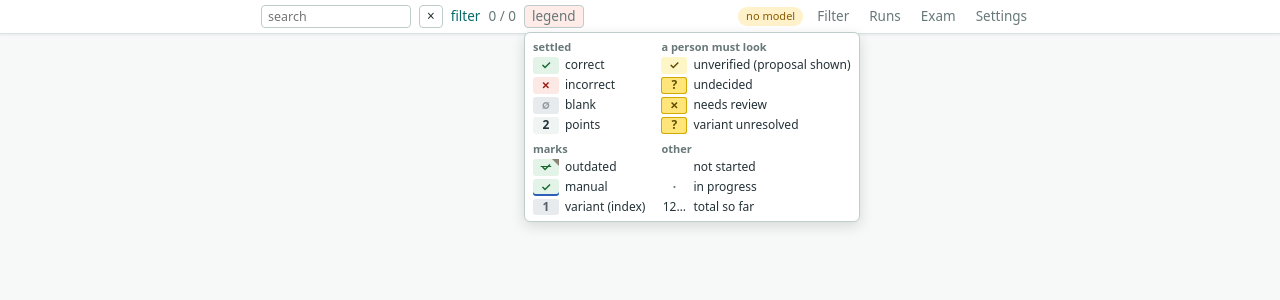
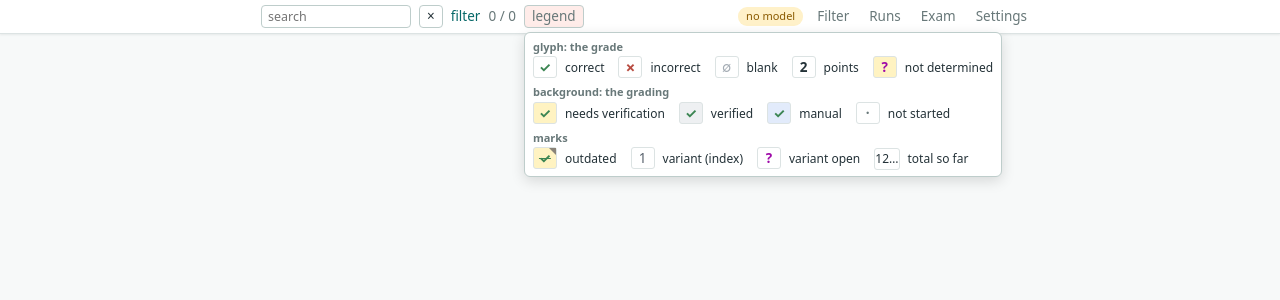
Before and after one commit to vizziv/examinator, a Python web app: template src/examinator/web/templates/grid.html in a window 1280 px wide, after a click on "legend". Shown: the top 300 px of the page. Run offline with Jinja, Linux system fonts and the light colour scheme; the template is opened without the code that fills it, so the values that code supplies are empty.

Commit message:
Grid cells on two axes: glyph is the grade, background is the grading status
The glyph shows the grade (check, cross, blank, a number, or a purple-magenta
'?' for not determined) and the background shows the status (yellow needs
verification, grey verified, blue decided by hand). All status glyphs come from
one text font and share the row's baseline; pills and legend follow the same
system. Range sliders are styled to sit quietly in both themes.

Co-Authored-By: Claude Fable 5.2 <noreply@anthropic.com>

```diff
--- a/src/examinator/web/static/app.css
+++ b/src/examinator/web/static/app.css
@@ -20,8 +20,11 @@
   /* workflow states (fixed) */
   --warn: #8a5a00; --warn-bg: #fff1c9; --review: #b42318; --review-bg: #fde3df;
   /* a person must look (fixed yellow): unverified soft, undecided / needs review stronger */
-  --unv: #614b00; --unv-bg: #fff6c7; --ask-bg: #ffe57a; --ask-line: #d1a900;
-  --stale: #8a8378; --stale-bg: #efeeea; --stale-line: #d6d2ca;
+  --ok-ink: #3b8552; --ok-soft: #e7f3ea; --no-ink: #b84c41; --no-soft: #fbeae7;   /* softened grade glyphs */
+  --blank-faded: #a3abb3; --ask: #9e09a8; --ask-soft: #f7e6fa;                      /* ? = not determined */
+  --unv-bg: #fff3c2; --unv-ink: #6b5300; --done-bg: #eef0f2; --man-bg: #e2ebfb; --man-ink: #2c5fb8;
+  --stale: #8a8378;
+  --glyph-font: system-ui, -apple-system, 'Segoe UI', 'Helvetica Neue', Arial, sans-serif;
   --manual: #2c5fb8; --manual-bg: #e5edfb; --hl: #fff4bf;
   /* plot series */
   --s1: #2a78d6; --s2: #eb6834; --s3: #1baf7a; --s4: #eda100; --s5: #e87ba4; --s6: #008300;
@@ -122,60 +140,64 @@ nav.top button { padding: 1px 7px; }
 .tag.good { color: var(--good); background: var(--good-bg); border-color: transparent; }
 .tag.bad { color: var(--bad); background: var(--bad-bg); border-color: transparent; }
 .tag.warn { color: var(--warn); background: var(--warn-bg); border-color: transparent; }
-.tag.ask { color: var(--unv); background: var(--ask-bg); border-color: var(--ask-line); font-weight: 600; }
+.tag.ask { color: var(--ask); background: var(--ask-soft); border-color: transparent; font-weight: 600; }
 .tag.accent { color: var(--link); background: var(--accent-soft); border-color: transparent; }
 .tag.accent2 { color: var(--accent2-text); background: var(--accent2-soft); border-color: transparent; }
 a.tag:hover { text-decoration: none; filter: brightness(.97); }
 
 /* grade pill (what the grade is) and state pill (where it is in the workflow), side by side */
-.pill { display: inline-flex; align-items: center; gap: 4px; padding: 0 9px; border-radius: 11px; font-size: 12px;
+.pill { display: inline-flex; align-items: baseline; gap: 4px; padding: 0 9px; border-radius: 11px; font-size: 12px;
   line-height: 20px; font-weight: 600; white-space: nowrap; border: 1px solid transparent; }
 .pill b { font-size: 13px; }
-/* One system for the grid's cells and the question page's pills: a soft tint of a hue with
-   the glyph or text in a darker tone of the same hue.
-   Settled (counting): correct green, incorrect red, blank grey (faded), points neutral.
-   A person must look: yellow. Unverified = soft yellow showing the proposal; undecided or
-   needs review = stronger yellow with a border, the loudest thing on the grid. '?' means
-   only "a person must decide". Outdated = a grey corner mark and struck glyph; manual =
-   a blue underline: marks, not colours. */
-.g-t { color: var(--good-ink); background: var(--good-bg); }
-.g-f { color: var(--bad-ink); background: var(--bad-bg); }
+/* Two axes, for grid cells and the question page's pills alike.
+   The glyph is the grade: ✓ correct, ✗ incorrect (soft green and red), ∅ blank (grey, faded),
+   a number for points, ? not determined (magenta, heavy: the first thing the eye finds).
+   The background is the grading status: yellow = needs verification, grey = verified and
+   counting, blue = decided by hand; none = not started or in progress. Outdated keeps its
+   status colour and adds a corner mark. One font for every status glyph. */
+.glyph, .cell > a, .pill b, .qm, .decide button.v-t, .decide button.v-f, .decide button.v-b {
+  font-family: var(--glyph-font); font-variant-emoji: text; }
+.qm { color: var(--ask); font-weight: 800; }
+.g-t { color: var(--ok-ink); background: var(--ok-soft); }
+.g-f { color: var(--no-ink); background: var(--no-soft); }
 .g-b { color: var(--blank); background: var(--blank-bg); font-weight: 500; }
-.g-n { color: var(--unv); background: var(--ask-bg); border-color: var(--ask-line); }
+.g-n { color: var(--ask); background: var(--ask-soft); }
 .g-n.idle { color: var(--muted); background: transparent; border-color: var(--line-strong); }
 .g-num { color: var(--fg); background: var(--panel-2); border-color: var(--line); font-variant-numeric: tabular-nums; }
 .st { font-weight: 500; color: var(--muted); background: transparent; border-color: var(--line-strong); }
-.st-graded { color: var(--good-ink); border-color: color-mix(in srgb, var(--good) 35%, transparent); }
-.st-unverified { color: var(--unv); background: var(--unv-bg); }
-.st-needs_review { color: var(--unv); background: var(--ask-bg); border-color: var(--ask-line); font-weight: 650; }
-.st-outdated { color: var(--stale); background: var(--stale-bg); border-color: var(--stale-line); }
-.st-manual { color: var(--manual); background: var(--manual-bg); }
-.st-manual_outdated { color: var(--manual); background: var(--stale-bg); border-color: var(--manual); }
+.st-unverified, .st-outdated { color: var(--unv-ink); background: var(--unv-bg); }
+.st-graded, .st-needs_review { color: var(--fg); background: var(--done-bg); }
+.st-manual, .st-manual_outdated { color: var(--man-ink); background: var(--man-bg); }
+.st-outdated, .st-manual_outdated { border-color: var(--stale); border-style: dashed; }
 
 /* grade glyphs outside the grid (decide buttons) */
-.v-t { color: var(--good); } .v-f { color: var(--bad); } .v-b { color: var(--blank); } .v-n { color: var(--unv); }
+.v-t { color: var(--ok-ink); } .v-f { color: var(--no-ink); } .v-b { color: var(--blank); } .v-n { color: var(--ask); }
 .v-num { color: var(--fg); }
 
 /* grid cells (and the legend's samples): .cell with data-v (t, f, a number, or empty),
    data-b (blank) and s-{state} */
 .cell { --tint: transparent; --ink: var(--muted); background-color: var(--tint); position: relative; }
-.cell > a, .cell > a[class] { color: var(--ink); }
-.cell[data-v=t] { --tint: var(--good-bg); --ink: var(--good-ink); }
-.cell[data-v=f] { --tint: var(--bad-bg); --ink: var(--bad-ink); }
-.cell:where([data-v]:not([data-v=t], [data-v=f], [data-v=""])) { --tint: var(--panel-2); --ink: var(--fg); }
-.cell[data-b] { --tint: var(--blank-bg); --ink: color-mix(in srgb, var(--blank) 60%, var(--blank-bg)); }
-.cell.s-unverified { --tint: var(--unv-bg); --ink: var(--unv); }
-.cell.s-needs_review, .cell.s-unverified[data-v=""] { --tint: var(--ask-bg); --ink: var(--unv); box-shadow: inset 0 0 0 1px var(--ask-line); }
-.cell.s-needs_review > a, .cell.s-unverified[data-v=""] > a { font-weight: 800; }
-.cell.s-not_started, .cell.s-in_progress { --tint: transparent; --ink: var(--muted); }
+.cell > a, .cell > a[class] { color: var(--ink); font-weight: 700; }
+/* glyph: the grade */
+.cell[data-v=t] { --ink: var(--ok-ink); }
+.cell[data-v=f] { --ink: var(--no-ink); }
+.cell:where([data-v]:not([data-v=t], [data-v=f], [data-v=""])) { --ink: var(--fg); }
+.cell[data-b] { --ink: var(--blank-faded); }
+.cell[data-b] > a { font-weight: 400; }
+.cell.s-unverified[data-v=""], .cell.s-needs_review[data-v=""], .cell.var.open { --ink: var(--ask); }
+.cell.s-unverified[data-v=""] > a, .cell.s-needs_review[data-v=""] > a, .cell.var.open > a { font-weight: 800; }
+/* background: the grading status */
+.cell.s-unverified, .cell.s-outdated { --tint: var(--unv-bg); }
+.cell.s-graded, .cell.s-needs_review { --tint: var(--done-bg); }
+.cell.s-manual, .cell.s-manual_outdated { --tint: var(--man-bg); }
+/* mark: outdated (does not count until rechecked) */
 .cell.s-outdated > a, .cell.s-manual_outdated > a { text-decoration: line-through; text-decoration-thickness: 1px; }
 .cell.s-outdated::after, .cell.s-manual_outdated::after { content: ''; position: absolute; top: 0; right: 0;
   border-style: solid; border-width: 0 7px 7px 0; border-color: transparent var(--stale) transparent transparent; }
-.cell.s-manual, .cell.s-manual_outdated { box-shadow: inset 0 -2px 0 var(--manual); }
 
 /* --- panels --- */
 .panel, .card { background: var(--panel); border: 1px solid var(--line); border-radius: 6px; padding: 5px 8px; box-shadow: var(--shadow); }
-.panel.attention { border-color: var(--ask-line); }
+.panel.attention { border-color: color-mix(in srgb, var(--ask) 50%, var(--panel)); }
 details.panel > summary { margin: -5px -8px; padding: 5px 8px; border-radius: 6px; }
 details.panel[open] > summary { margin-bottom: 4px; border-bottom: 1px solid var(--line); border-radius: 6px 6px 0 0; }
 .plabel, .pname { color: var(--muted); font-size: 11.5px; font-weight: 600; min-width: 3.5em; }
@@ -192,7 +214,8 @@ details.panel[open] > summary { margin-bottom: 4px; border-bottom: 1px solid var
 #grid thead th:last-child { border-top-right-radius: 6px; }
 #grid th[data-dir=asc]::after { content: ' ▲'; font-size: 9px; color: var(--link); }
 #grid th[data-dir=desc]::after { content: ' ▼'; font-size: 9px; color: var(--link); }
-#grid td { padding: 0; border-bottom: 1px solid var(--line); height: 21px; white-space: nowrap; }
+#grid td { padding: 0; border-bottom: 1px solid var(--line); height: 21px; line-height: 20px; white-space: nowrap;
+  vertical-align: baseline; font-variant-numeric: tabular-nums; }   /* one text baseline per row */
 #grid td.id, #grid td.name, #grid td.total, #grid tfoot td { padding: 0 7px; }
 #grid td.id { font-family: var(--mono); font-size: 12px; color: var(--muted); }
 /* id and name stay in view when the grid scrolls sideways (grid.js sets --name-left) */
@@ -203,14 +226,12 @@ details.panel[open] > summary { margin-bottom: 4px; border-bottom: 1px solid var
 #grid td.name { max-width: 16em; overflow: hidden; text-overflow: ellipsis; }
 #grid td.c, #grid td.var { text-align: center; min-width: 30px; }
 #grid td.var { min-width: 24px; }
-#grid td.c a, #grid td.var a { display: block; padding: 1px 6px; min-height: 20px; font-weight: 600; text-decoration: none; }
+#grid td.c a, #grid td.var a { display: block; padding: 0 6px; line-height: 20px; font-size: 13.5px; font-weight: 600; text-decoration: none; }
 #grid td.c a:hover, #grid td.var a:hover { outline: 2px solid var(--ring); outline-offset: -2px; }
 #grid td.c { border-left: 1px solid var(--panel); }     /* a hairline between tinted squares */
 /* variant: a short grey code (the index in the question's variants); '?' when a person must decide */
-.cell.var { --tint: var(--blank-bg); --ink: var(--blank); }
-.cell.var.open { --tint: var(--ask-bg); --ink: var(--unv); box-shadow: inset 0 0 0 1px var(--ask-line); }
-#grid td.var a { font-weight: 500; font-size: 12px; }
-.cell.var.open a { font-weight: 800; }
+.cell.var { --tint: transparent; --ink: var(--blank); }
+.cell.var > a, .cell.var > a[class] { font-weight: 500; }
 #grid td.total { text-align: right; font-variant-numeric: tabular-nums; font-weight: 600; }
 #grid tbody tr:hover > td:not(.cell) { background-color: color-mix(in oklch, var(--accent) 6%, var(--panel)); }
 #grid tfoot td { text-align: center; color: var(--muted); font-size: 11px; border: 0; background: var(--panel-2); }
@@ -223,12 +244,14 @@ details.legend > summary { list-style: none; padding: 1px 7px; border: 1px solid
 details.legend > summary::-webkit-details-marker { display: none; }
 details.legend[open] > summary { margin: 0; background: var(--accent2-soft); }
 .legend-body { position: absolute; left: 0; top: calc(100% + 4px); z-index: 20; background: var(--panel); border: 1px solid var(--line-strong);
-  border-radius: 6px; box-shadow: 0 4px 14px #0002; padding: 6px 8px; display: grid; grid-template-columns: auto auto; gap: 3px 16px;
+  border-radius: 6px; box-shadow: 0 4px 14px #0002; padding: 6px 8px; display: grid; grid-template-columns: auto; gap: 2px;
   white-space: nowrap; font-size: 12px; }
 .legend-body h3 { margin: 4px 0 0; font-size: 11px; color: var(--muted); font-weight: 600; }
-.legend-body h3:nth-child(-n+2) { margin-top: 0; }
-.legend-body .sw { display: inline-block; min-width: 26px; text-align: center; margin-right: 6px; border-radius: 3px; }
-.legend-body .sw > a { display: block; padding: 0 4px; font-weight: 600; }
+.legend-body h3:first-child { margin-top: 0; }
+.legend-body .lrow { display: flex; align-items: baseline; gap: 0 4px; line-height: 20px; }
+.legend-body .lrow .sw:not(:first-child) { margin-left: 10px; }
+.legend-body .sw { display: inline-block; min-width: 24px; text-align: center; margin-right: 4px; border-radius: 3px; border: 1px solid var(--line); }
+.legend-body .sw > a { display: block; padding: 0 4px; line-height: 20px; font-size: 13.5px; }
 
 /* --- question page --- */
 #question { display: grid; grid-template-columns: auto minmax(0, 1fr); gap: 0; max-width: var(--page-max); margin: 0 auto; }
--- a/src/examinator/web/static/common.js
+++ b/src/examinator/web/static/common.js
@@ -76,12 +76,20 @@ function drawCrops(root) {
 function sizeHeader() { document.documentElement.style.setProperty('--vw', document.documentElement.clientWidth + 'px'); }
 addEventListener('resize', sizeHeader);
 if (window.ResizeObserver) new ResizeObserver(sizeHeader).observe(document.documentElement);
+// A range's filled part (WebKit has no progress pseudo-element): --fill on the input.
+function fillRange(el) {
+  const min = Number(el.min || 0), max = Number(el.max || 100);
+  el.style.setProperty('--fill', ((Number(el.value) - min) / (max - min || 1)) * 100 + '%');
+}
+document.addEventListener('input', e => { if (e.target.matches?.('input[type=range]')) fillRange(e.target); });
 document.addEventListener('DOMContentLoaded', () => {
   sizeHeader();
+  document.querySelectorAll('input[type=range]').forEach(fillRange);
   drawCrops();
   const size = document.getElementById('crop-size');
   if (size) {
     size.value = pref('cropWidth', 360);
+    fillRange(size);
     size.addEventListener('input', () => { setPref('cropWidth', Number(size.value)); drawCrops(); });
   }
 });
--- a/src/examinator/web/templates/grid.html
+++ b/src/examinator/web/templates/grid.html
@@ -10,15 +10,12 @@
 <details class="legend">
 <summary title="what the cells mean">legend</summary>
 <div class="legend-body">
-<h3>settled</h3><h3>a person must look</h3>
-<span><span class="sw cell s-graded" data-v="t"><a>✓</a></span>correct</span><span><span class="sw cell s-unverified" data-v="t"><a>✓</a></span>unverified (proposal shown)</span>
-<span><span class="sw cell s-graded" data-v="f"><a>✗</a></span>incorrect</span><span><span class="sw cell s-unverified" data-v=""><a>?</a></span>undecided</span>
-<span><span class="sw cell s-graded" data-v="0" data-b="1"><a>∅</a></span>blank</span><span><span class="sw cell s-needs_review" data-v="f"><a>✗</a></span>needs review</span>
-<span><span class="sw cell s-graded" data-v="2"><a>2</a></span>points</span><span><span class="sw cell var open"><a>?</a></span>variant unresolved</span>
-<h3>marks</h3><h3>other</h3>
-<span><span class="sw cell s-outdated" data-v="t"><a>✓</a></span>outdated</span><span><span class="sw cell s-not_started" data-v=""><a>&nbsp;</a></span>not started</span>
-<span><span class="sw cell s-manual" data-v="t"><a>✓</a></span>manual</span><span><span class="sw cell s-in_progress" data-v=""><a>·</a></span>in progress</span>
-<span><span class="sw cell var"><a>1</a></span>variant (index)</span><span><span class="sw">12…</span>total so far</span>
+<h3>glyph: the grade</h3>
+<span class="lrow"><span class="sw cell" data-v="t"><a>✓</a></span>correct <span class="sw cell" data-v="f"><a>✗</a></span>incorrect <span class="sw cell" data-v="0" data-b="1"><a>∅</a></span>blank <span class="sw cell" data-v="2"><a>2</a></span>points <span class="sw cell s-unverified" data-v=""><a>?</a></span>not determined</span>
+<h3>background: the grading</h3>
+<span class="lrow"><span class="sw cell s-unverified" data-v="t"><a>✓</a></span>needs verification <span class="sw cell s-graded" data-v="t"><a>✓</a></span>verified <span class="sw cell s-manual" data-v="t"><a>✓</a></span>manual <span class="sw cell s-not_started" data-v=""><a>·</a></span>not started</span>
+<h3>marks</h3>
+<span class="lrow"><span class="sw cell s-outdated" data-v="t"><a>✓</a></span>outdated <span class="sw cell var"><a>1</a></span>variant (index) <span class="sw cell var open"><a>?</a></span>variant open <span class="sw">12…</span>total so far</span>
 </div>
 </details>
 {% endblock %}
--- a/src/examinator/web/templates/question.html
+++ b/src/examinator/web/templates/question.html
@@ -64,7 +64,7 @@
 {% if parts|length > 1 %}<span class="pname">{{ p.part }}</span>{% endif %}
 {% set g = p.cls[2:] %}
 {% set ask = p.st.state in ('unverified', 'needs_review') %}
-<span class="pill g-{{ g }}{% if g == 'n' and not ask %} idle{% endif %}">{% if g == 'num' %}<b>{{ p.glyph }}</b>{% if p.max is not none %} / {{ '%g'|format(p.max) }}{% endif %}{% else %}{% if g != 'n' %}<b>{{ p.glyph }}</b> {% elif ask %}<b>?</b> {% endif %}{{ {'t': "correct", 'f': "incorrect", 'b': "blank", 'n': "undecided" if ask else "no grade"}[g] }}{% endif %}</span>
+<span class="pill g-{{ g }}{% if g == 'n' and not ask %} idle{% endif %}">{% if g == 'num' %}<b>{{ p.glyph }}</b>{% if p.max is not none %} / {{ '%g'|format(p.max) }}{% endif %}{% else %}{% if g != 'n' %}<b>{{ p.glyph }}</b> {% elif ask %}<b class="qm">?</b> {% endif %}{{ {'t': "correct", 'f': "incorrect", 'b': "blank", 'n': "undecided" if ask else "no grade"}[g] }}{% endif %}</span>
 <span class="pill st st-{{ p.st.state }}">{{ labels[p.st.state] }}{% if p.st.author %} · {{ p.st.author }}{% endif %}</span>
 {% if p.st.waiting == ('input',) %}<span class="dim">decide</span>{% elif p.st.waiting %}<span class="dim">verify {{ p.st.waiting|reject('equalto', 'input')|join(', ') }}</span>{% endif %}
 {% if p.st.reason and p.st.value is none %}<span class="reason">{{ p.st.reason }}</span>{% endif %}
@@ -139,7 +139,7 @@
 <div id="variant" data-live data-rev="{{ variant.rev }}" class="panel{% if not variant.resolved %} attention{% endif %}">
 <div class="bar">
 <span class="plabel">variant</span>
-{% if variant.resolved %}<b>{{ variant.resolved }}</b>{% else %}<span class="tag ask">? unresolved</span>{% if variant.candidates %}<span class="dim">{{ variant.candidates|join(' / ') }}</span>{% endif %}{% endif %}
+{% if variant.resolved %}<b>{{ variant.resolved }}</b>{% else %}<span class="tag ask"><b class="qm">?</b> unresolved</span>{% if variant.candidates %}<span class="dim">{{ variant.candidates|join(' / ') }}</span>{% endif %}{% endif %}
 {% if variant.manual %}<span class="tag">manual · {{ variant.art.author }}</span>{% endif %}
 {% if variant.art and variant.art.verified %}<span class="tag good">verified · {{ variant.art.verified_by }}</span>
 {% elif variant.resolved and not variant.trusted %}<span class="tag warn">unverified</span>{% endif %}
```
Also changed, not shown: other parts of src/examinator/web/static/app.css (+29 -13 lines).
